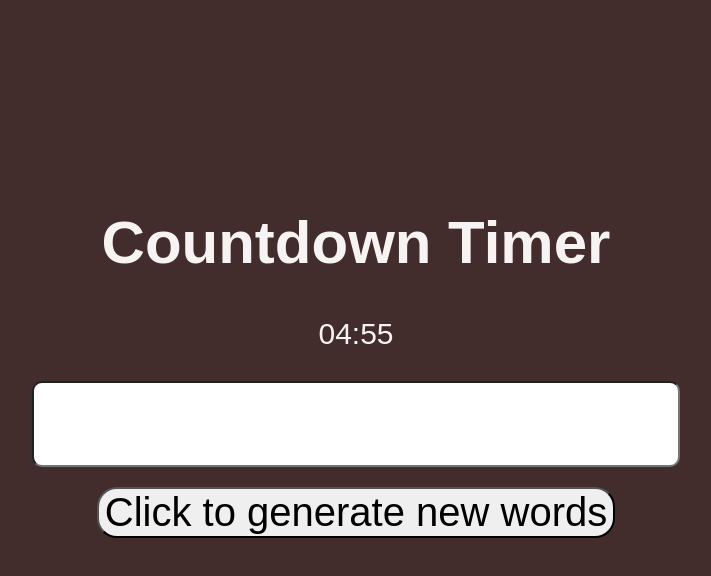
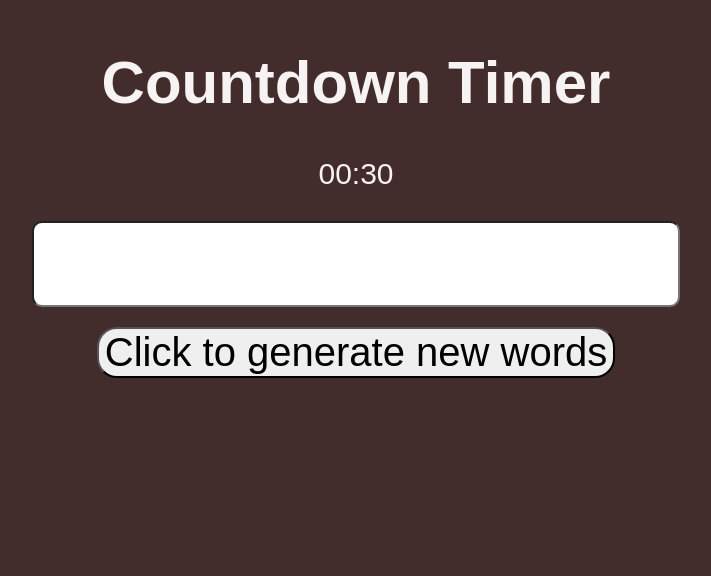
Before and after one commit to SamManoli975/typetest, a React (Create React App) app: page / in a window 1280 px wide. Shown: the part 172-748 px from the top of the page, without its empty margins (284-995 px from the left). Built offline with nearby package versions, Linux system fonts and the light colour scheme.

Commit message:
able to pause the timer (goal is to reset the timer)

```diff
--- a/src/App.css
+++ b/src/App.css
@@ -43,7 +43,7 @@
   font-size: 30px;
   text-align: center;
   position: absolute;
-  top: 40vh;
+  top: 20vh;
   width: 100vw;
   height: 30vh;
   /* margin: 20px; */
--- a/src/timer.js
+++ b/src/timer.js
@@ -1,11 +1,13 @@
 import React, { useState, useEffect } from "react";
 
-const CountdownTimer = ({ initialSeconds }) => {
+const CountdownTimer = ({ initialSeconds, startCountdown }) => {
     const [seconds, setSeconds] = useState(initialSeconds);
-
+    // if (startCountdown == false){
+    //     setSeconds(initialSeconds);
+    // }
     useEffect(() => {
-        // Exit early if countdown is finished
-        if (seconds <= 0) {
+        // Exit early if countdown is finished or not started
+        if (seconds <= 0 || !startCountdown) {
             return;
         }
 
@@ -16,9 +18,9 @@ const CountdownTimer = ({ initialSeconds }) => {
 
         // Clean up the timer
         return () => clearInterval(timer);
-    }, [seconds]);
+    }, [seconds, startCountdown]);
 
-    // Format the remaining time (e.g., “00:05:10” for 5 minutes and 10 seconds)
+    // Format the remaining time
     const formatTime = (timeInSeconds) => {
         const minutes = Math.floor(timeInSeconds / 60).toString().padStart(2, '0');
         const remainingSeconds = (timeInSeconds % 60).toString().padStart(2, '0');
--- a/src/typingtest.js
+++ b/src/typingtest.js
@@ -7,6 +7,7 @@ function App() {
     const [userInput, setUserInput] = useState("");
     const [activeWordIndex, setActiveWordIndex] = useState(0);
     const [letterColors, setLetterColors] = useState([]);
+    const [startCountdown, setStartCountdown] = useState(false);
 
 
 
@@ -15,17 +16,19 @@ function App() {
     const reset = () => {
         setActiveWordIndex(0);
         setUserInput("");
+        setStartCountdown(false);
     };
 
-    const processInput = (value,e) => {
+    const processInput = (value, e) => {
         if (value.endsWith(" ")) {
             checkWord();
-        }else if (e.key === "Backspace"){
+        } else if (e.key === "Backspace") {
             console.log("Backspace pressed");
-
+            // Handle Backspace key
         } else {
             setUserInput(value);
             updateLetterColors(); // Update letter colors immediately after each user input
+            setStartCountdown(true);
         }
     };
 
@@ -92,7 +95,7 @@ function App() {
 
     return (
         <div>
-            <CountdownTimer initialSeconds = {300}/>
+            <CountdownTimer initialSeconds = {30} startCountdown={startCountdown}/>
             <div>
                 <p>
                     {words.split(" ").map((word, index) => (
@@ -129,8 +132,10 @@ function App() {
                 <button
                     className="generateButton"
                     onClick={() => {
+
                         RandomWords();
                         reset();
+                        < CountdownTimer initialSeconds={30} startCountdown={false}/>
                     }}
                 >
                     Click to generate new words
```
